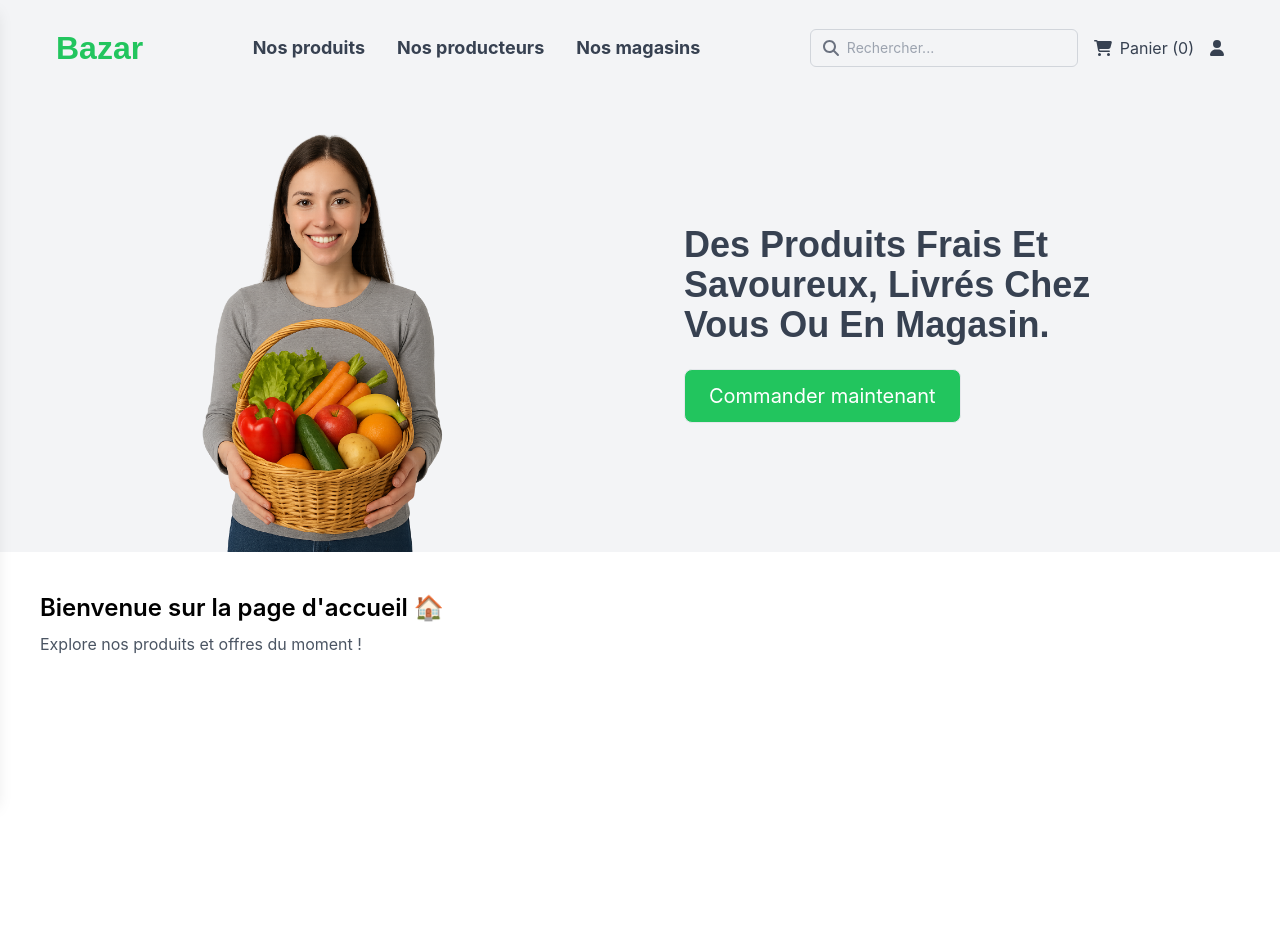
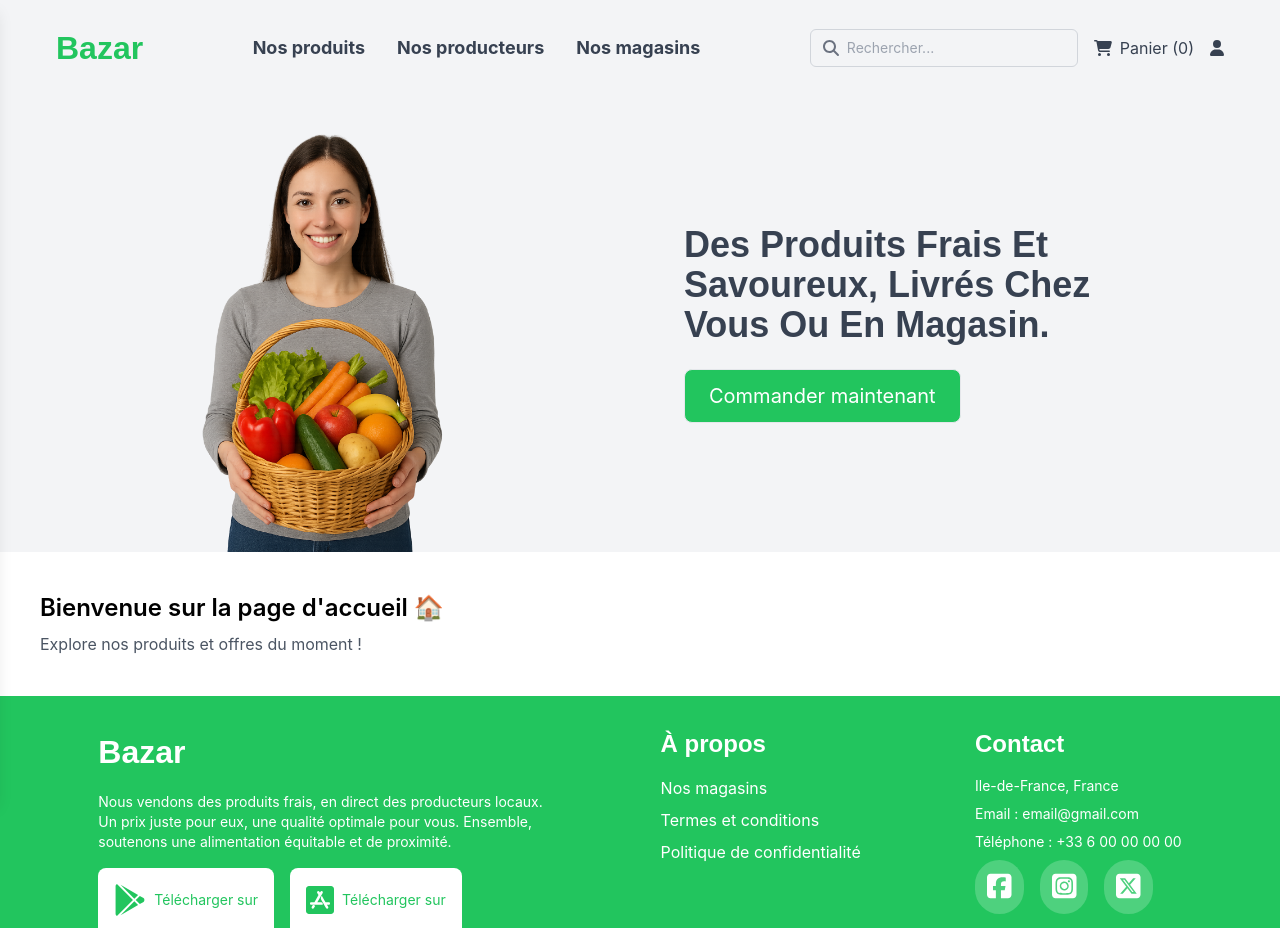
Before and after one commit to Sushib08/bazar, a React (Create React App) app in the folder client/: page / in a window 1280 px wide. Shown: the top 928 px of the page. Before the commit the page ends 800 px from the top, so only its background shows below. Built offline with nearby package versions, Linux system fonts and the light colour scheme.

Commit message:
feat: implement responsive footer layout + fix HomeButton.tsx

```diff
--- a/client/package.json
+++ b/client/package.json
@@ -4,6 +4,7 @@
   "private": true,
   "dependencies": {
     "@fortawesome/fontawesome-svg-core": "^6.7.2",
+    "@fortawesome/free-brands-svg-icons": "^6.7.2",
     "@fortawesome/free-solid-svg-icons": "^6.7.2",
     "@fortawesome/react-fontawesome": "^0.2.2",
     "@testing-library/dom": "^10.4.0",
@@ -12,7 +13,6 @@
     "@testing-library/user-event": "^13.5.0",
     "@types/jest": "^27.5.2",
     "@types/node": "^16.18.126",
-    "@types/react": "^19.1.3",
     "@types/react-dom": "^19.1.3",
     "react": "^19.1.0",
     "react-dom": "^19.1.0",
@@ -46,6 +46,7 @@
     ]
   },
   "devDependencies": {
+    "@types/react": "^19.1.3",
     "@types/react-fontawesome": "^1.6.8",
     "autoprefixer": "^10.4.21",
     "postcss": "^8.5.3",
--- a/client/src/App.tsx
+++ b/client/src/App.tsx
@@ -2,6 +2,7 @@ import React from "react";
 import { BrowserRouter as Router, Routes, Route } from "react-router-dom";
 import Header from "./components/sections/Header";
 import Home from "./pages/Home";
+import Footer from "./components/sections/Footer";
 
 const App: React.FC = () => {
   return (
@@ -13,6 +14,7 @@ const App: React.FC = () => {
           {/* Tu pourras ajouter d'autres routes ici */}
         </Routes>
       </main>
+      <Footer />
     </Router>
   );
 };
--- /dev/null
+++ b/client/src/components/SocialIcons.tsx
@@ -0,0 +1,43 @@
+import { FontAwesomeIcon } from "@fortawesome/react-fontawesome";
+import {
+  faSquareFacebook,
+  faSquareInstagram,
+  faSquareXTwitter,
+} from "@fortawesome/free-brands-svg-icons";
+
+const socialLinks = [
+  {
+    href: "https://www.facebook.com",
+    icon: faSquareFacebook,
+    label: "Facebook",
+  },
+  {
+    href: "https://www.instagram.com",
+    icon: faSquareInstagram,
+    label: "Instagram",
+  },
+  {
+    href: "https://twitter.com", // Corrigé depuis "x.com" pour éviter confusion
+    icon: faSquareXTwitter,
+    label: "X (Twitter)",
+  },
+];
+
+const SocialIcons = () => (
+  <>
+    {socialLinks.map(({ href, icon, label }) => (
+      <a
+        key={label}
+        href={href}
+        target="_blank"
+        rel="noopener noreferrer"
+        aria-label={label}
+        className="bg-white bg-opacity-20 p-3 rounded-full text-white hover:bg-opacity-40 transition"
+      >
+        <FontAwesomeIcon icon={icon} size="2x" />
+      </a>
+    ))}
+  </>
+);
+
+export default SocialIcons;
--- /dev/null
+++ b/client/src/components/elements/Download.tsx
@@ -0,0 +1,26 @@
+import { FontAwesomeIcon } from "@fortawesome/react-fontawesome";
+
+interface DownloadProps {
+  icon: any;
+  storeName: string;
+  url: string;
+}
+
+const Download: React.FC<DownloadProps> = ({ icon, storeName, url }) => {
+  return (
+    <a
+      href={url}
+      target="_blank"
+      rel="noopener noreferrer"
+      className="block p-4 rounded-lg bg-white text-center text-green-500 hover:bg-gray-100 transition"
+    >
+      <div className="flex justify-center items-center gap-2 mb-2">
+        <FontAwesomeIcon className="text-green-500" icon={icon} size="2x" />
+        <p className="text-sm">Télécharger sur</p>
+      </div>
+      <p className="text-2xl">{storeName}</p>
+    </a>
+  );
+};
+
+export default Download;
--- a/client/src/components/elements/HomeButton.tsx
+++ b/client/src/components/elements/HomeButton.tsx
@@ -1,11 +1,18 @@
 import React from "react";
 import { Link } from "react-router-dom";
 
-const HomeButton = () => {
+interface HomeButtonProps {
+  textColor?: string;
+  textSize?: string;
+}
+
+const HomeButton: React.FC<HomeButtonProps> = ({
+  textColor = "text-green-500",
+}) => {
   return (
     <Link
       to="/"
-      className="font-quicksand font-bold text-green-500 text-[2rem]"
+      className={`font-quicksand font-bold text-[2rem] ${textColor}`}
     >
       Bazar
     </Link>
--- /dev/null
+++ b/client/src/components/sections/Footer.tsx
@@ -0,0 +1,96 @@
+import { useState } from "react";
+import HomeButton from "../elements/HomeButton";
+import { navLinksFooter } from "../../data/navLinks";
+import { Link } from "react-router-dom";
+import { FontAwesomeIcon } from "@fortawesome/react-fontawesome";
+import {
+  faAppStoreIos,
+  faGooglePlay,
+  faSquareFacebook,
+  faSquareInstagram,
+  faSquareXTwitter,
+} from "@fortawesome/free-brands-svg-icons";
+import Download from "../elements/Download";
+import SocialIcons from "../SocialIcons";
+
+const Footer = () => {
+  const [openAbout, setOpenAbout] = useState(false);
+  const [openContact, setOpenContact] = useState(false);
+
+  return (
+    <footer className="bg-green-500 p-8">
+      <div className="flex flex-col md:flex-row justify-evenly items-start gap-12">
+        <div className="max-w-md mx-auto md:mx-0 text-center md:text-left">
+          <HomeButton textColor="text-white" />
+          <p className="text-white mt-4 text-sm">
+            Nous vendons des produits frais, en direct des producteurs locaux.
+            Un prix juste pour eux, une qualité optimale pour vous. Ensemble,
+            soutenons une alimentation équitable et de proximité.
+          </p>
+          <div className="flex gap-4 mt-4">
+            <Download
+              url="https://www.apple.com/fr/app-store/"
+              icon={faGooglePlay}
+              storeName="Google Play"
+            />
+            <Download
+              url="https://play.google.com/store/games?hl=fr&pli=1"
+              icon={faAppStoreIos}
+              storeName="App Store"
+            />
+          </div>
+        </div>
+        <div className="w-full md:w-auto">
+          <button
+            onClick={() => setOpenAbout(!openAbout)}
+            className="md:hidden w-full flex justify-between items-center text-white font-quicksand font-bold text-2xl mt-6"
+          >
+            À propos
+            <span>{openAbout ? "▲" : "▼"}</span>
+          </button>
+          <h3 className="hidden md:block font-quicksand font-bold text-2xl text-white mt-6 md:mt-0">
+            À propos
+          </h3>
+          <div
+            className={`flex-col space-y-2 mt-4 ${
+              openAbout ? "flex" : "hidden"
+            } md:flex`}
+          >
+            {navLinksFooter.map(({ to, label }) => (
+              <Link key={to} to={to} className="text-white hover:underline">
+                {label}
+              </Link>
+            ))}
+          </div>
+        </div>
+        <div className="w-full md:w-auto">
+          <button
+            onClick={() => setOpenContact(!openContact)}
+            className="md:hidden w-full flex justify-between items-center text-white font-quicksand font-bold text-2xl mt-6"
+          >
+            Contact
+            <span>{openContact ? "▲" : "▼"}</span>
+          </button>
+          <h3 className="hidden md:block font-quicksand font-bold text-2xl text-white mt-6 md:mt-0">
+            Contact
+          </h3>
+
+          <div
+            className={`flex-col space-y-2 mt-4 text-white text-sm ${
+              openContact ? "flex" : "hidden"
+            } md:flex`}
+          >
+            <p>Ile-de-France, France</p>
+            <p>Email : email@gmail.com</p>
+            <p>Téléphone : +33 6 00 00 00 00</p>
+            <div className="flex space-x-4 mt-2">
+              <SocialIcons />
+            </div>
+          </div>
+        </div>
+      </div>
+    </footer>
+  );
+};
+
+export default Footer;
--- a/client/src/data/navLinks.ts
+++ b/client/src/data/navLinks.ts
@@ -3,3 +3,9 @@ export const navLinks = [
   { to: "/producteurs", label: "Nos producteurs" },
   { to: "/magasins", label: "Nos magasins" },
 ];
+
+export const navLinksFooter = [
+  { to: "/magasins", label: "Nos magasins" },
+  { to: "/conditions", label: "Termes et conditions" },
+  { to: "/confidentialite", label: "Politique de confidentialité" },
+];
```
Also changed, not shown: 1 other file (tests, documents, lock files or other folders).
